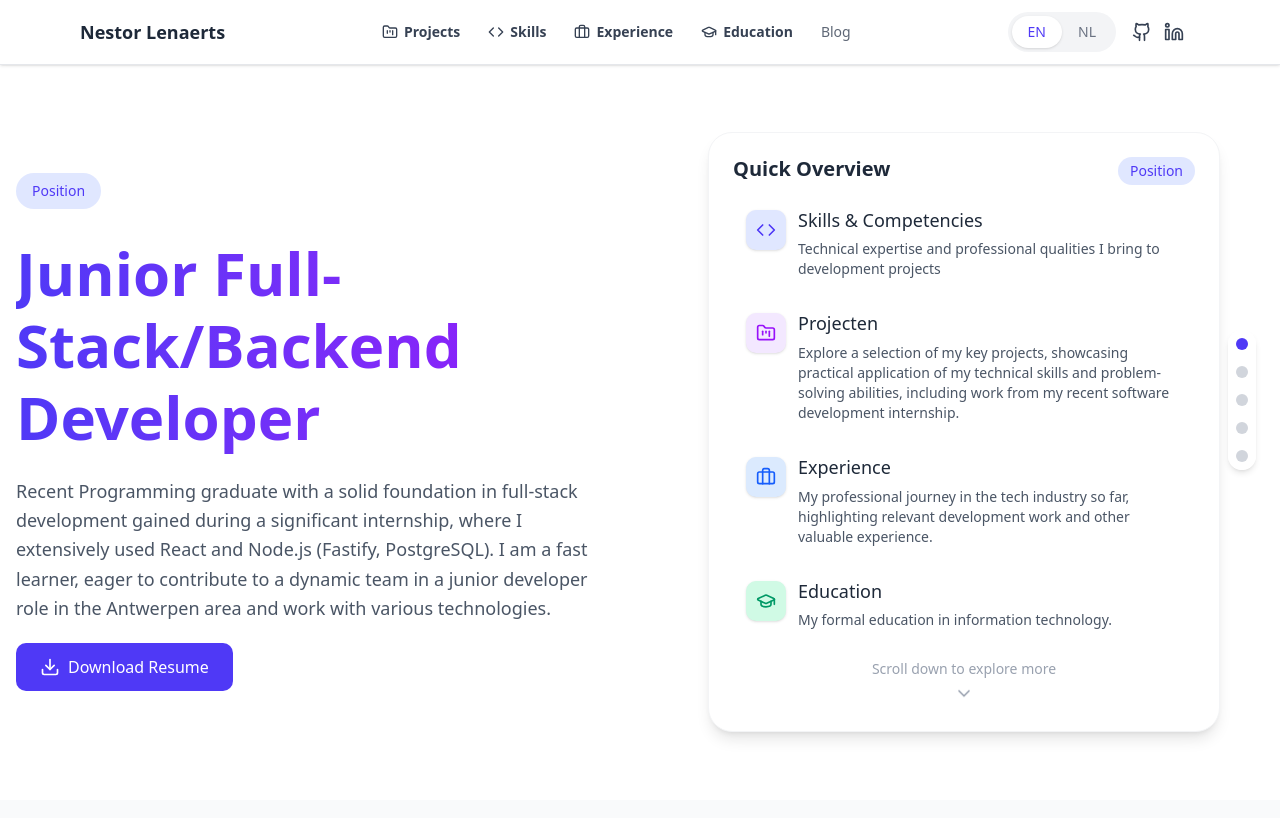
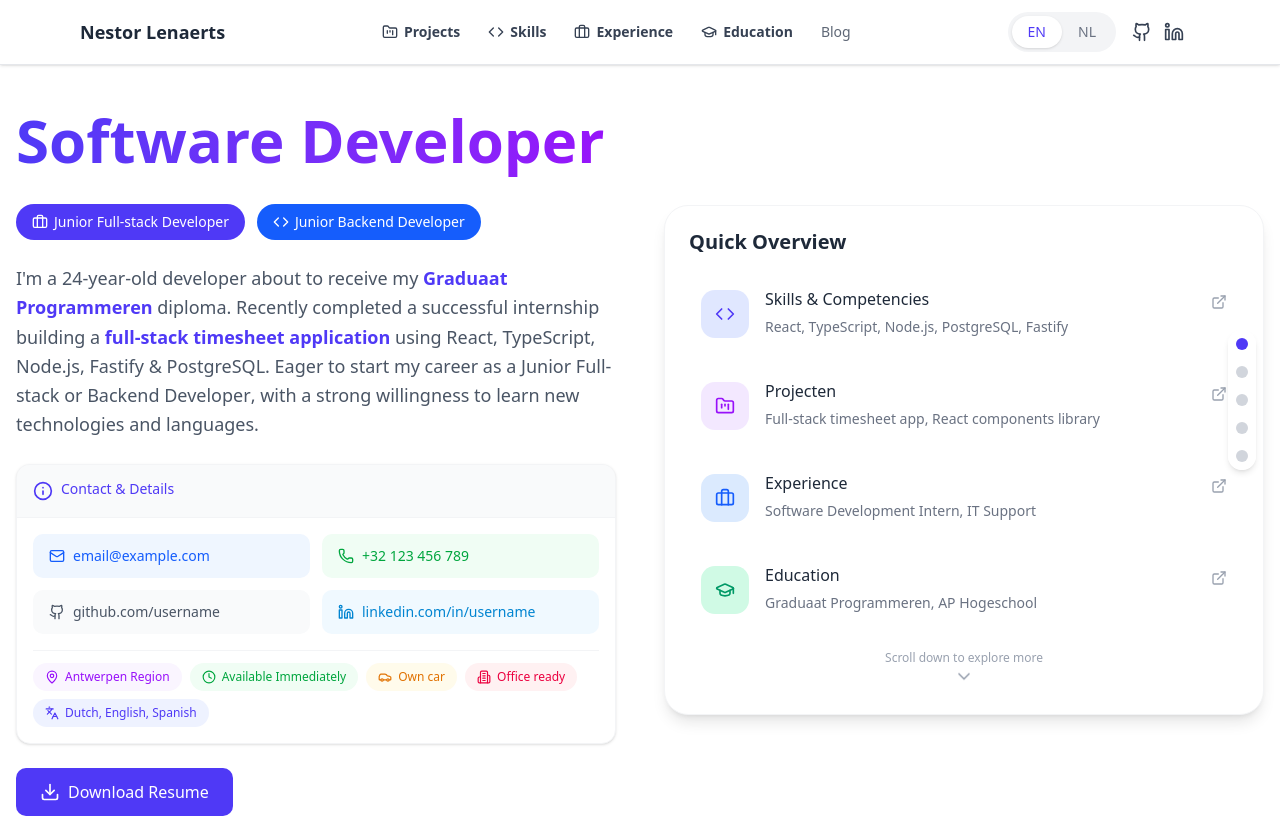
Before and after one commit to Lenaerts-Nestor/personal-portfolio, a React (Vite) app: page / in a window 1280 px wide. Shown: the top 818 px of the page. Built offline with nearby package versions, Linux system fonts and the light colour scheme.

Commit message:
feat: Update IntroSection with new descriptions and contact details; enhance layout and styling

```diff
--- a/src/components/home/intro-section.tsx
+++ b/src/components/home/intro-section.tsx
@@ -1,5 +1,3 @@
-'use client';
-
 import { motion } from 'framer-motion';
 import {
   Code,
@@ -8,6 +6,16 @@ import {
   GraduationCap,
   Download,
   ChevronDown,
+  MapPin,
+  Car,
+  Building2,
+  Mail,
+  Phone,
+  Github,
+  Linkedin,
+  Languages,
+  Clock,
+  Info,
   ExternalLink,
 } from 'lucide-react';
 import { gradientTextClasses } from '../../style/style';
@@ -41,7 +49,7 @@ export const IntroSection = () => {
     {
       icon: <Code className='w-5 h-5' />,
       title: t('home.technologies'),
-      description: t('home.techDescription'),
+      description: 'React, TypeScript, Node.js, PostgreSQL, Fastify',
       link: '#technologies',
       bgColor: 'bg-indigo-100',
       textColor: 'text-indigo-600',
@@ -50,7 +58,7 @@ export const IntroSection = () => {
     {
       icon: <FolderKanban className='w-5 h-5' />,
       title: t('home.projects'),
-      description: t('home.projectsDescription'),
+      description: 'Full-stack timesheet app, React components library',
       link: '#projects',
       bgColor: 'bg-purple-100',
       textColor: 'text-purple-600',
@@ -59,7 +67,7 @@ export const IntroSection = () => {
     {
       icon: <Briefcase className='w-5 h-5' />,
       title: t('home.experienceTitle'),
-      description: t('home.experienceDescription'),
+      description: 'Software Development Intern, IT Support',
       link: '#experience',
       bgColor: 'bg-blue-100',
       textColor: 'text-blue-600',
@@ -68,7 +76,7 @@ export const IntroSection = () => {
     {
       icon: <GraduationCap className='w-5 h-5' />,
       title: t('home.educationTitle'),
-      description: t('home.educationDescription'),
+      description: 'Graduaat Programmeren, AP Hogeschool',
       link: '#education',
       bgColor: 'bg-emerald-100',
       textColor: 'text-emerald-600',
@@ -79,7 +87,7 @@ export const IntroSection = () => {
   return (
     <section
       id='intro'
-      className='h-[calc(100vh-64px)] flex items-center py-6 sm:py-10 overflow-hidden'
+      className='min-h-[calc(100vh-64px)] flex items-center py-6 sm:py-10 overflow-hidden'
     >
       <div className='max-w-7xl mx-auto px-4 w-full'>
         <div className='grid lg:grid-cols-2 gap-12 items-center'>
@@ -88,111 +96,226 @@ export const IntroSection = () => {
             initial='hidden'
             animate='visible'
             variants={staggerContainer}
-            className='space-y-5'
+            className='space-y-6'
           >
-            {/* Position Badge */}
-            <motion.div variants={fadeIn}>
-              <span className='inline-block px-4 py-2 rounded-full bg-indigo-100 text-indigo-600 text-sm font-medium mb-2'>
-                {t('home.position')}
+            {/* Position Badges */}
+
+            {/* Main Heading */}
+            <motion.h1
+              className={`text-4xl sm:text-5xl lg:text-6xl font-bold text-indigo-600 ${gradientTextClasses}`}
+              variants={fadeIn}
+            >
+              Software Developer
+            </motion.h1>
+
+            {/* Position Badges - Moved below the main heading for better visibility */}
+            <motion.div
+              variants={fadeIn}
+              className='flex-wrap gap-3 mt-4 hidden md:flex'
+            >
+              <span className='inline-flex items-center gap-1.5 px-4 py-2 rounded-full bg-indigo-600 text-white text-sm font-medium'>
+                <Briefcase className='w-4 h-4' />
+                <span>Junior Full-stack Developer</span>
+              </span>
+              <span className='inline-flex items-center gap-1.5 px-4 py-2 rounded-full bg-blue-600 text-white text-sm font-medium'>
+                <Code className='w-4 h-4' />
+                <span>Junior Backend Developer</span>
               </span>
             </motion.div>
 
-            {/* Main Heading */}
-            <motion.h1
-              className={`text-4xl sm:text-5xl lg:text-6xl font-bold ${gradientTextClasses}`}
+            {/* Description with highlighted keywords */}
+            <motion.p
+              className='text-lg text-gray-600 leading-relaxed max-w-2xl'
               variants={fadeIn}
             >
-              {t('home.welcome')}
-            </motion.h1>
-
-            {/* Description */}
-            <motion.p
-              className='text-lg text-gray-600 leading-relaxed'
-              variants={fadeIn}
-            >
-              {t('home.description')}
+              I'm a <span className='font-medium'>24-year-old developer</span>{' '}
+              about to receive my{' '}
+              <span className='font-semibold text-indigo-600'>
+                Graduaat Programmeren
+              </span>{' '}
+              diploma. Recently completed a successful internship building a{' '}
+              <span className='font-semibold text-indigo-600'>
+                full-stack timesheet application
+              </span>{' '}
+              using React, TypeScript, Node.js, Fastify & PostgreSQL. Eager to
+              start my career as a{' '}
+              <span className='font-medium'>
+                Junior Full-stack or Backend Developer
+              </span>
+              , with a strong willingness to learn new technologies and
+              languages.
             </motion.p>
 
-            {/* Primary CTAs - Download CV button repositioned for better visibility */}
-            <motion.div className='flex flex-wrap gap-4' variants={fadeIn}>
+            {/* Contact Information - Moved outside of Quick Overview */}
+            <motion.div
+              variants={fadeIn}
+              className='mt-6 bg-white rounded-xl border border-gray-100 shadow-sm overflow-hidden'
+            >
+              {/* Contact Header */}
+              <div className='flex items-center gap-2 p-4 border-b border-gray-100 bg-gray-50'>
+                <Info className='w-5 h-5 text-indigo-600' />
+                <h3 className='text-sm font-medium text-indigo-600'>
+                  Contact & Details
+                </h3>
+              </div>
+
+              <div className='p-4'>
+                {/* Contact Methods - First group */}
+                <div className='grid grid-cols-1 sm:grid-cols-2 gap-3 mb-4'>
+                  <a
+                    href='mailto:email@example.com'
+                    className='flex items-center gap-2 px-4 py-3 bg-blue-50 text-blue-600 rounded-lg hover:bg-blue-100 transition-colors duration-200'
+                  >
+                    <Mail className='w-4 h-4 flex-shrink-0' />
+                    <span className='text-sm truncate'>email@example.com</span>
+                  </a>
+                  <a
+                    href='tel:+32123456789'
+                    className='flex items-center gap-2 px-4 py-3 bg-green-50 text-green-600 rounded-lg hover:bg-green-100 transition-colors duration-200'
+                  >
+                    <Phone className='w-4 h-4 flex-shrink-0' />
+                    <span className='text-sm truncate'>+32 123 456 789</span>
+                  </a>
+                  <a
+                    href='https://github.com/username'
+                    target='_blank'
+                    rel='noopener noreferrer'
+                    className='flex items-center gap-2 px-4 py-3 bg-gray-50 text-gray-600 rounded-lg hover:bg-gray-100 transition-colors duration-200'
+                  >
+                    <Github className='w-4 h-4 flex-shrink-0' />
+                    <span className='text-sm truncate'>
+                      github.com/username
+                    </span>
+                  </a>
+                  <a
+                    href='https://linkedin.com/in/username'
+                    target='_blank'
+                    rel='noopener noreferrer'
+                    className='flex items-center gap-2 px-4 py-3 bg-sky-50 text-sky-600 rounded-lg hover:bg-sky-100 transition-colors duration-200'
+                  >
+                    <Linkedin className='w-4 h-4 flex-shrink-0' />
+                    <span className='text-sm truncate'>
+                      linkedin.com/in/username
+                    </span>
+                  </a>
+                </div>
+
+                {/* Personal Details - Second group with visual separation */}
+                <div className='pt-3 border-t border-gray-100'>
+                  <div className='flex flex-wrap gap-2'>
+                    <span className='inline-flex items-center gap-1.5 px-3 py-1.5 bg-purple-50 text-purple-600 rounded-full text-xs font-medium'>
+                      <MapPin className='w-3.5 h-3.5' />
+                      <span>Antwerpen Region</span>
+                    </span>
+                    <span className='inline-flex items-center gap-1.5 px-3 py-1.5 bg-green-50 text-green-600 rounded-full text-xs font-medium'>
+                      <Clock className='w-3.5 h-3.5' />
+                      <span>Available Immediately</span>
+                    </span>
+                    <span className='inline-flex items-center gap-1.5 px-3 py-1.5 bg-amber-50 text-amber-600 rounded-full text-xs font-medium'>
+                      <Car className='w-3.5 h-3.5' />
+                      <span>Own car</span>
+                    </span>
+                    <span className='inline-flex items-center gap-1.5 px-3 py-1.5 bg-rose-50 text-rose-600 rounded-full text-xs font-medium'>
+                      <Building2 className='w-3.5 h-3.5' />
+                      <span>Office ready</span>
+                    </span>
+                    <span className='inline-flex items-center gap-1.5 px-3 py-1.5 bg-indigo-50 text-indigo-600 rounded-full text-xs font-medium'>
+                      <Languages className='w-3.5 h-3.5' />
+                      <span>Dutch, English, Spanish</span>
+                    </span>
+
+                    {/* Position badges integrated into personal details for better mobile display */}
+                    <span className='inline-flex items-center gap-1.5 px-3 py-1.5 bg-indigo-100 text-indigo-700 rounded-full text-xs font-medium md:hidden'>
+                      <Briefcase className='w-3.5 h-3.5' />
+                      <span>Junior Full-stack Developer</span>
+                    </span>
+                    <span className='inline-flex items-center gap-1.5 px-3 py-1.5 bg-blue-100 text-blue-700 rounded-full text-xs font-medium md:hidden'>
+                      <Code className='w-3.5 h-3.5' />
+                      <span>Junior Backend Developer</span>
+                    </span>
+                  </div>
+                </div>
+              </div>
+            </motion.div>
+
+            {/* Primary CTAs */}
+            <motion.div variants={fadeIn}>
               <a
                 href={t('about.cvDownloadLink')}
                 download
                 className='inline-flex items-center justify-center gap-2 px-6 py-3 bg-indigo-600 text-white rounded-lg hover:bg-indigo-700 transition-colors duration-300'
               >
                 <Download className='w-5 h-5' />
-                <span>{t('experience.downloadResume')}</span>
+                <span>Download Resume</span>
               </a>
             </motion.div>
           </motion.div>
 
-          {/* Right Column - Enhanced Profile Highlights Card */}
+          {/* Right Column - Quick Overview Card */}
           <motion.div
             initial={{ opacity: 0, x: 20 }}
             animate={{ opacity: 1, x: 0 }}
             transition={{ duration: 0.6, delay: 0.2 }}
-            className='lg:max-w-lg w-full mx-auto'
+            className='w-full'
           >
             <div className='bg-white rounded-3xl shadow-lg overflow-hidden border border-gray-100 hover:shadow-xl transition-shadow duration-300'>
-              <div className='p-5 sm:p-6'>
-                <div className='flex justify-between items-center mb-3'>
-                  <h2 className='text-xl font-semibold text-gray-800'>
-                    {t('home.quickOverview')}
-                  </h2>
-                  <span className='px-3 py-1 bg-indigo-100 text-indigo-600 rounded-full text-sm font-medium'>
-                    {t('home.position')}
-                  </span>
-                </div>
+              <div className='p-6'>
+                <h2 className='text-xl font-semibold text-gray-800 mb-5'>
+                  Quick Overview
+                </h2>
 
-                <motion.div
-                  className='space-y-2'
-                  initial='hidden'
-                  animate='visible'
-                  variants={staggerContainer}
-                >
-                  {/* Enhanced clickable overview sections */}
+                {/* Overview Sections with enhanced navigation */}
+                <div className='space-y-5'>
                   {overviewSections.map((section, index) => (
-                    <motion.a
+                    <a
                       key={index}
                       href={section.link}
-                      variants={fadeIn}
-                      className='flex items-start gap-3 group p-3 rounded-lg transition-all duration-300 hover:bg-gray-50 hover:scale-[1.02] border border-transparent hover:border-gray-100'
+                      className='flex items-start gap-4 group hover:bg-gray-50 p-3 rounded-xl transition-colors duration-200'
                     >
                       <div
-                        className={`flex-shrink-0 w-10 h-10 ${section.bgColor} rounded-lg flex items-center justify-center ${section.iconColor} shadow-sm group-hover:shadow transition-shadow duration-300`}
+                        className={`flex-shrink-0 w-12 h-12 ${section.bgColor} rounded-xl flex items-center justify-center ${section.iconColor}`}
                       >
                         {section.icon}
                       </div>
                       <div className='flex-1'>
                         <div className='flex items-center justify-between'>
-                          <h3 className='font-medium text-gray-800 mb-1 group-hover:text-indigo-700 transition-colors duration-300 text-lg'>
+                          <h3 className='font-medium text-gray-800 group-hover:text-indigo-600 transition-colors duration-200'>
                             {section.title}
                           </h3>
-                          <ExternalLink className='w-4 h-4 text-gray-400 opacity-0 group-hover:opacity-100 transition-opacity duration-300' />
+                          <ExternalLink className='w-4 h-4 text-gray-400 group-hover:text-indigo-500 transition-colors duration-200' />
                         </div>
-                        <p className='text-gray-600 text-sm'>
+                        <p className='text-gray-500 text-sm mt-1'>
                           {section.description}
                         </p>
                       </div>
-                    </motion.a>
+                    </a>
                   ))}
-                </motion.div>
+                </div>
+
+                {/* Contact & Details Section - Remove this entire section from the Quick Overview */}
 
                 {/* Scroll Down Indicator */}
-                <motion.div
-                  initial={{ opacity: 0 }}
-                  animate={{ opacity: 1 }}
-                  transition={{ delay: 1 }}
-                  className='flex justify-center mt-4'
-                >
+                <div className='flex justify-center mt-6 text-gray-400'>
                   <a
                     href='#technologies'
-                    className='flex flex-col items-center text-gray-400 hover:text-indigo-500 transition-colors'
+                    className='flex flex-col items-center hover:text-indigo-500 transition-colors duration-200 group'
+                    onClick={(e) => {
+                      e.preventDefault();
+                      const technologiesSection =
+                        document.getElementById('technologies');
+                      if (technologiesSection) {
+                        technologiesSection.scrollIntoView({
+                          behavior: 'smooth',
+                        });
+                      }
+                    }}
                   >
-                    <span className='text-sm mb-2'>{t('home.scrollDown')}</span>
-                    <ChevronDown className='w-5 h-5 animate-bounce' />
+                    <span className='text-xs mb-1 group-hover:text-indigo-500'>
+                      Scroll down to explore more
+                    </span>
+                    <ChevronDown className='w-5 h-5 animate-bounce group-hover:text-indigo-500' />
                   </a>
-                </motion.div>
+                </div>
               </div>
             </div>
           </motion.div>
--- a/src/i18n/en.json
+++ b/src/i18n/en.json
@@ -36,7 +36,9 @@
     "professionalSkills": "Professional Skills",
     "blogButton": "Read Internship Blog",
     "aboutButton": "About Me",
-    "scrollDown": "Scroll down to explore more"
+    "scrollDown": "Scroll down to explore more",
+    "hasCar": "Own car",
+    "officeReady": "Office ready"
   },
   "about": {
     "title": "About Me: Junior Full-Stack & Backend Developer",
--- a/src/i18n/nl.json
+++ b/src/i18n/nl.json
@@ -36,7 +36,9 @@
     "professionalSkills": "Professionele Vaardigheden",
     "blogButton": "Lees Stage Blog",
     "aboutButton": "Over mij",
-    "scrollDown": "Scroll naar beneden voor meer"
+    "scrollDown": "Scroll naar beneden voor meer",
+    "hasCar": "Eigen auto",
+    "officeReady": "Kantoor beschikbaar"
   },
   "about": {
     "title": "Over Mij: Junior Full-Stack & Backend Ontwikkelaar",
```
